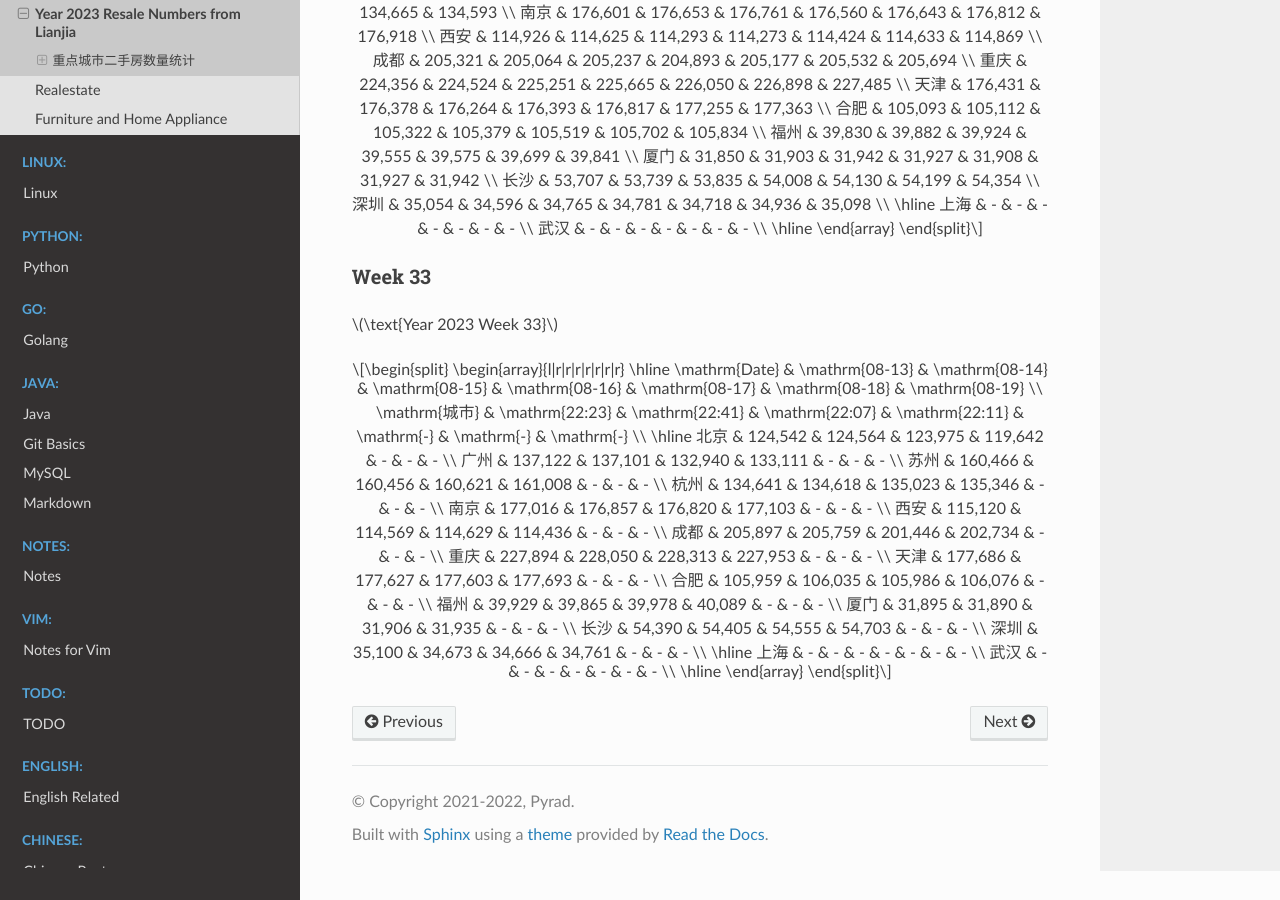
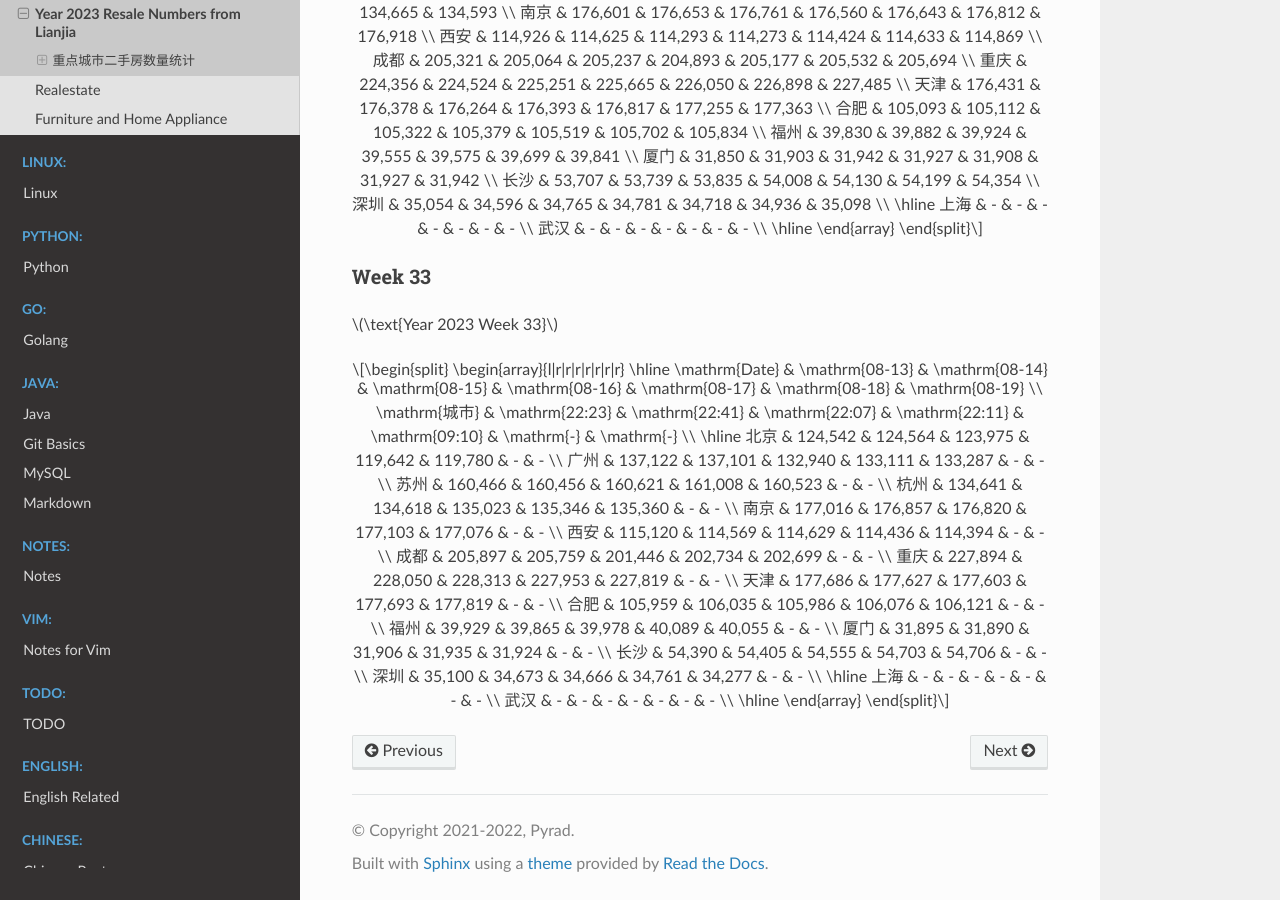
Before and after one commit to Pyrad/pyradnotes, a Sphinx documentation site: the page built from source/RealEstate/resalenumbers2023.md, in a window 1280 px wide and 900 px high, scrolled down 11459 px. Built offline with Sphinx 7.4.7 and the Read the Docs theme 2.0.0, drawn with Linux system fonts in a browser that asks for light colours; a script that is not in the unit is left out.

Commit message:
Realestate Update resale numbers 2023-08-17 09:10

```diff
--- a/source/RealEstate/resalenumbers2023.md
+++ b/source/RealEstate/resalenumbers2023.md
@@ -770,22 +770,22 @@ $$
 \begin{array}{l|r|r|r|r|r|r|r}
 \hline
 \mathrm{Date} & \mathrm{08-13} & \mathrm{08-14} & \mathrm{08-15} & \mathrm{08-16} & \mathrm{08-17} & \mathrm{08-18} & \mathrm{08-19} \\
-\mathrm{城市} & \mathrm{22:23} & \mathrm{22:41} & \mathrm{22:07} & \mathrm{22:11} & \mathrm{-} & \mathrm{-} & \mathrm{-} \\
+\mathrm{城市} & \mathrm{22:23} & \mathrm{22:41} & \mathrm{22:07} & \mathrm{22:11} & \mathrm{09:10} & \mathrm{-} & \mathrm{-} \\
 \hline
-北京 & 124,542 & 124,564 & 123,975 & 119,642 & - & - & - \\
-广州 & 137,122 & 137,101 & 132,940 & 133,111 & - & - & - \\
-苏州 & 160,466 & 160,456 & 160,621 & 161,008 & - & - & - \\
-杭州 & 134,641 & 134,618 & 135,023 & 135,346 & - & - & - \\
-南京 & 177,016 & 176,857 & 176,820 & 177,103 & - & - & - \\
-西安 & 115,120 & 114,569 & 114,629 & 114,436 & - & - & - \\
-成都 & 205,897 & 205,759 & 201,446 & 202,734 & - & - & - \\
-重庆 & 227,894 & 228,050 & 228,313 & 227,953 & - & - & - \\
-天津 & 177,686 & 177,627 & 177,603 & 177,693 & - & - & - \\
-合肥 & 105,959 & 106,035 & 105,986 & 106,076 & - & - & - \\
-福州 & 39,929 & 39,865 & 39,978 & 40,089 & - & - & - \\
-厦门 & 31,895 & 31,890 & 31,906 & 31,935 & - & - & - \\
-长沙 & 54,390 & 54,405 & 54,555 & 54,703 & - & - & - \\
-深圳 & 35,100 & 34,673 & 34,666 & 34,761 & - & - & - \\
+北京 & 124,542 & 124,564 & 123,975 & 119,642 & 119,780 & - & - \\
+广州 & 137,122 & 137,101 & 132,940 & 133,111 & 133,287 & - & - \\
+苏州 & 160,466 & 160,456 & 160,621 & 161,008 & 160,523 & - & - \\
+杭州 & 134,641 & 134,618 & 135,023 & 135,346 & 135,360 & - & - \\
+南京 & 177,016 & 176,857 & 176,820 & 177,103 & 177,076 & - & - \\
+西安 & 115,120 & 114,569 & 114,629 & 114,436 & 114,394 & - & - \\
+成都 & 205,897 & 205,759 & 201,446 & 202,734 & 202,699 & - & - \\
+重庆 & 227,894 & 228,050 & 228,313 & 227,953 & 227,819 & - & - \\
+天津 & 177,686 & 177,627 & 177,603 & 177,693 & 177,819 & - & - \\
+合肥 & 105,959 & 106,035 & 105,986 & 106,076 & 106,121 & - & - \\
+福州 & 39,929 & 39,865 & 39,978 & 40,089 & 40,055 & - & - \\
+厦门 & 31,895 & 31,890 & 31,906 & 31,935 & 31,924 & - & - \\
+长沙 & 54,390 & 54,405 & 54,555 & 54,703 & 54,706 & - & - \\
+深圳 & 35,100 & 34,673 & 34,666 & 34,761 & 34,277 & - & - \\
 \hline
 上海 & - & - & - & - & - & - & - \\
 武汉 & - & - & - & - & - & - & - \\
```
Also changed, not shown: 1 other file.
